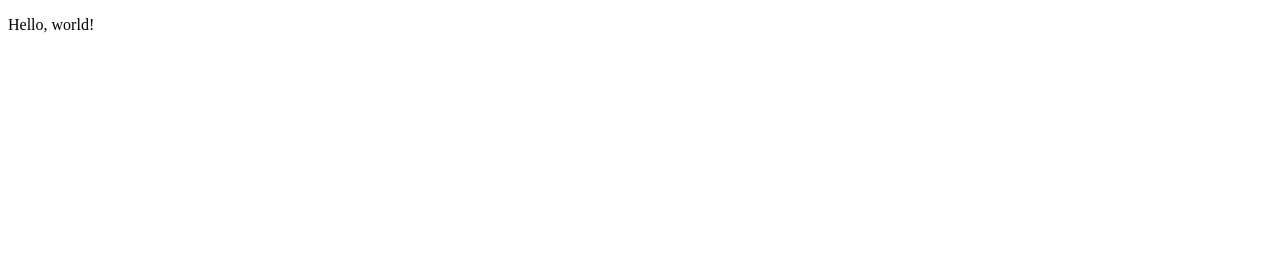
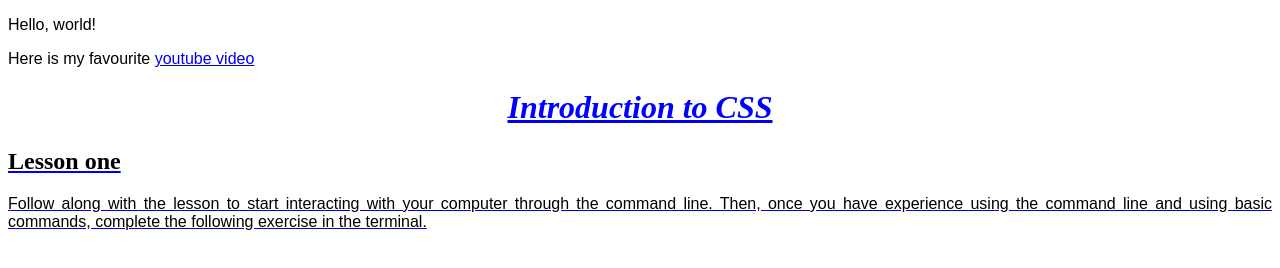
Before and after one commit to JaredAhaza/first-webpage, a plain HTML site: page my-first-webpage.html in a window 1280 px wide. Drawn offline with Linux system fonts and the light colour scheme; files that its build step writes are made by us from their sources.

Commit message:
title: git hub pages description: renamed file

```diff
--- /dev/null
+++ b/css/styles.css
@@ -0,0 +1,18 @@
+p{
+  color: blue;
+}
+h1{
+  color: blue;
+  font-style: italic;
+  text-align: center;
+}
+h2{
+  color: black;
+  font-style: normal;
+  text-align: justify;
+}
+p{
+  color: black;
+  text-align: justify;
+  font-family: sans-serif;
+}
--- a/my-first-webpage.html
+++ b/my-first-webpage.html
@@ -6,6 +6,9 @@
 </head>
 <body>
   <p>Hello, world!</p>
-
+  <p>Here is my favourite <a href="https://www.youtube.com/watch?v=CPX5OMI8lQg"> <title>stream in HD</title>youtube video</p>
+    <h1>Introduction to CSS</h1>
+    <h2>Lesson one</h2>
+      <p> Follow along with the lesson to start interacting with your computer through the command line. Then, once you have experience using the command line and using basic commands, complete the following exercise in the terminal.</p>
 </body>
 </html>
--- a/styles.css
+++ /dev/null
@@ -1 +0,0 @@
-h1{colour: blue;}
```
Also changed, not shown: index.html (added), my-first-website.html (deleted).
